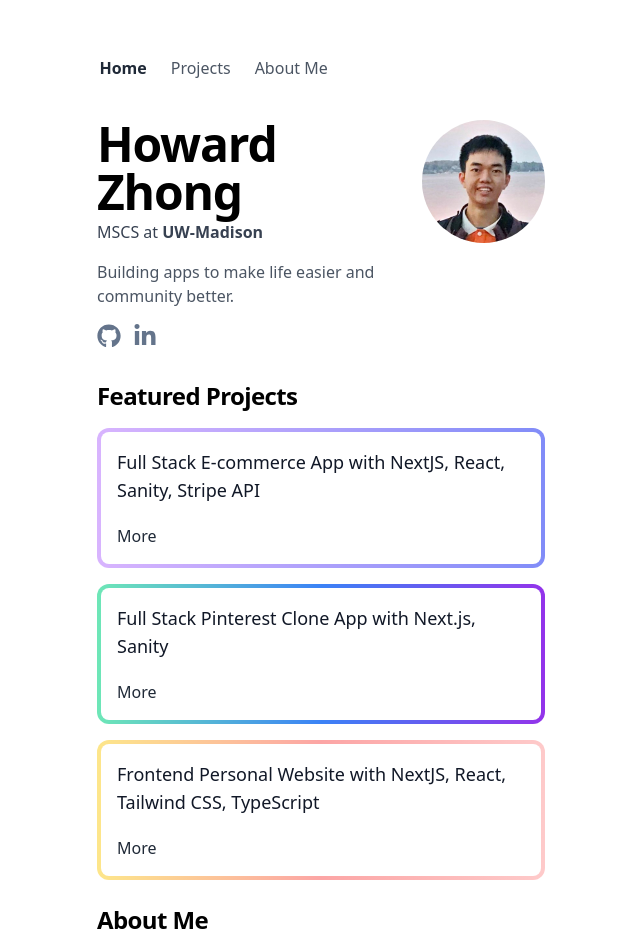
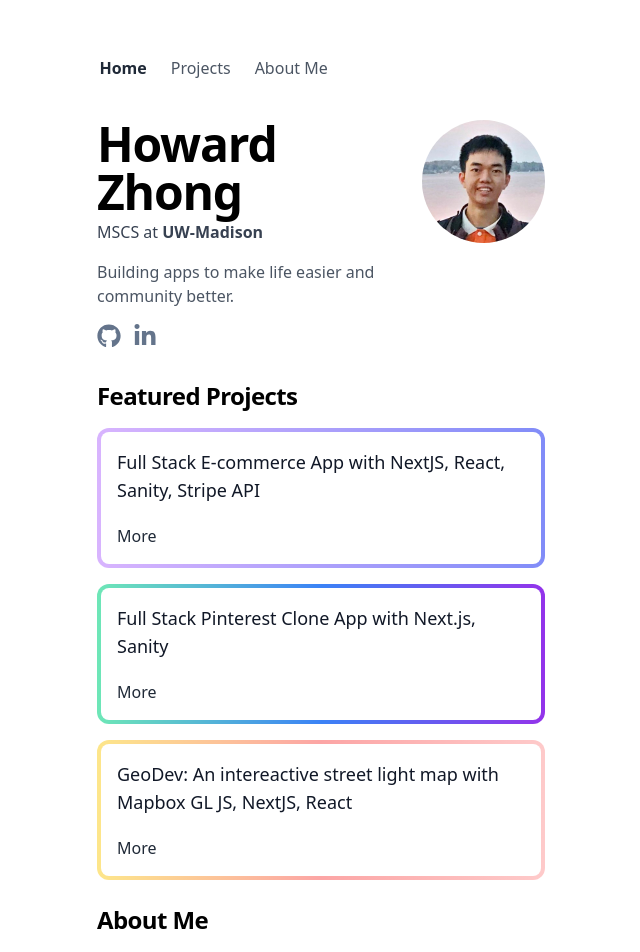
Before and after one commit to h2zh/personal-website, a Next.js app: page / in a window 1280 px wide. Shown: the top 952 px of the page, without its empty margins (319-959 px from the left). Built offline with nearby package versions, Linux system fonts and the light colour scheme.

Commit message:
add GeoDev project

```diff
--- a/pages/index.tsx
+++ b/pages/index.tsx
@@ -21,16 +21,16 @@ const Home: NextPage = () => {
     {
       title: "Full Stack Pinterest Clone App with Next.js, Sanity",
       description: "Next.js, Sanity",
-      linkUrl: "/Project1",
+      linkUrl: "https://patternlot.vercel.app/",
       image: "/hci.jpg",
       gradiant: "from-[#6EE7B7] via-[#3B82F6] to-[#9333EA]"
     }
   );
   projectMetadataArray.push(
     {
-      title: "Frontend Personal Website with NextJS, React, Tailwind CSS, TypeScript",
+      title: "GeoDev: An intereactive street light map with Mapbox GL JS, NextJS, React",
       description: "NextJS, React, Tailwind CSS, TypeScript",
-      linkUrl: "/",
+      linkUrl: "https://brightway.vercel.app/",
       image: "/hci.jpg",
       gradiant: "from-[#FDE68A] via-[#FCA5A5] to-[#FECACA]"
     }
```
